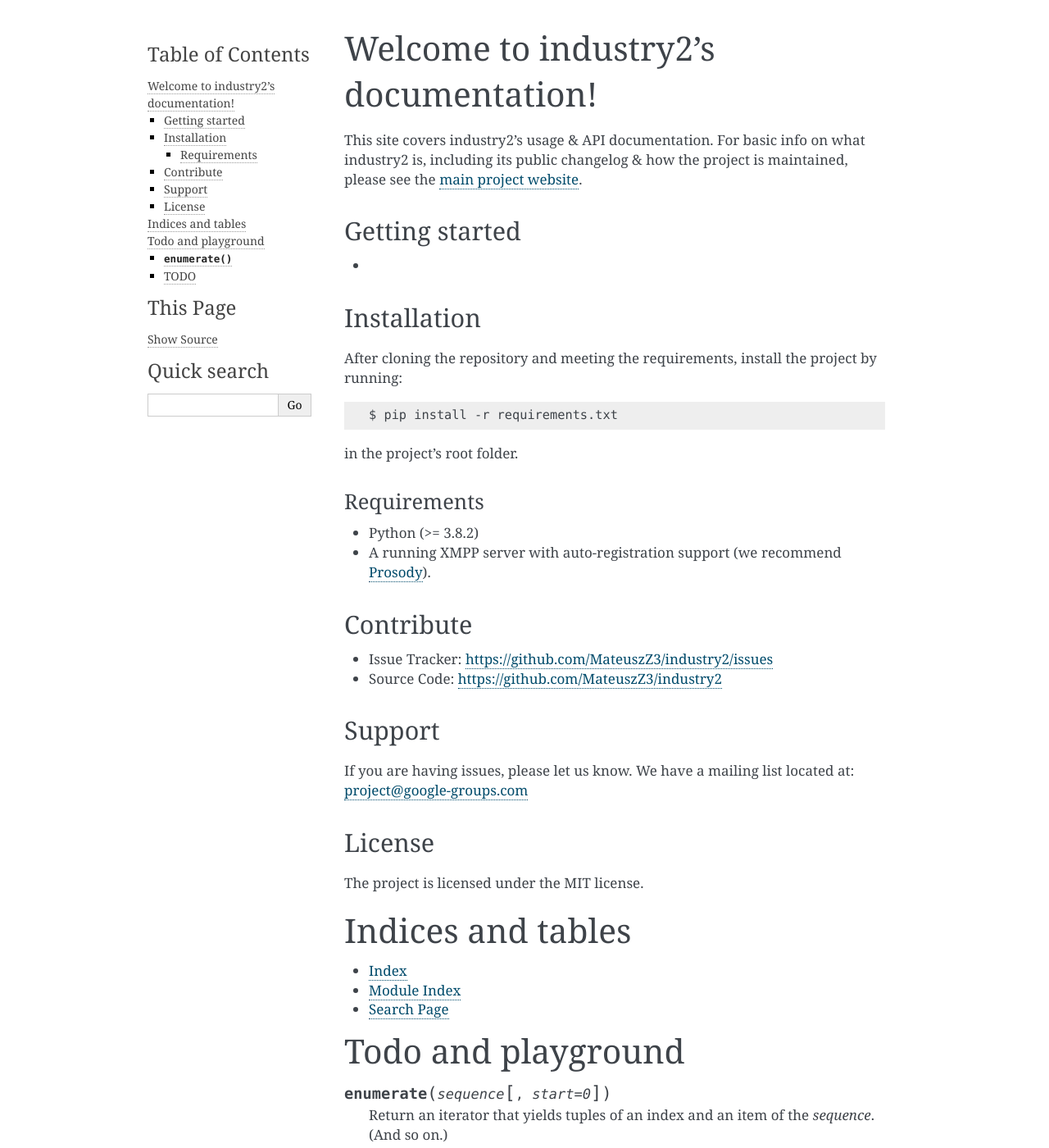
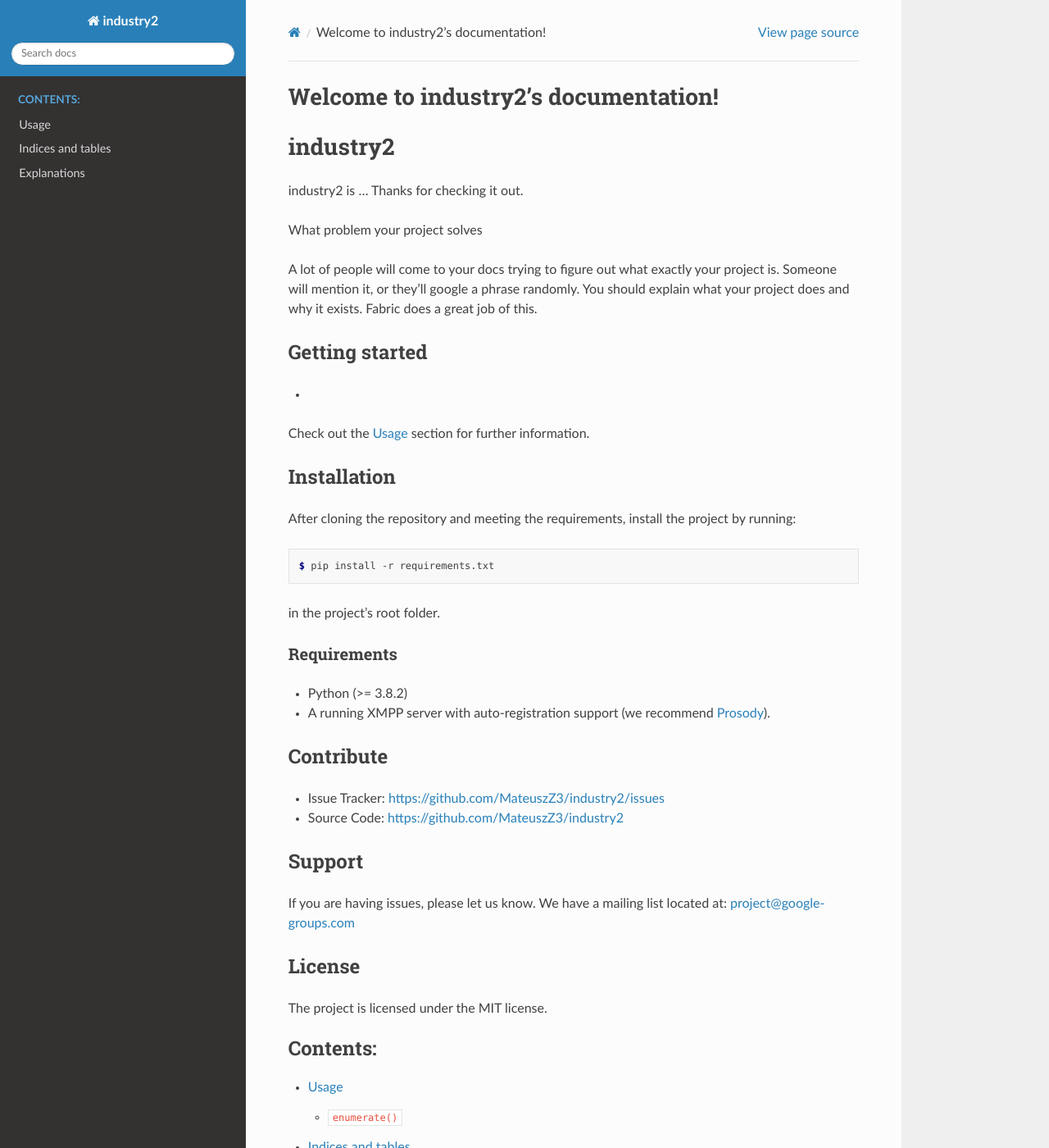
Before and after one commit to MateuszZ3/industry2, a Sphinx documentation site: the page built from docs/index.rst, in a window 1280 px wide and 1400 px high. Shown: the whole window at 82% size. Built offline with Sphinx 7.4.7 and the Read the Docs theme 2.0.0, drawn with Linux system fonts in a browser that asks for light colours; some of the changed text lies outside the part shown.

Commit message:
Change theme; index.rst now includes README

```diff
--- /dev/null
+++ b/README.rst
@@ -0,0 +1,54 @@
+industry2
+=========
+
+industry2 is ...
+Thanks for checking it out.
+
+What problem your project solves
+
+A lot of people will come to your docs trying to figure out what exactly your project is. Someone will mention it, or
+they’ll google a phrase randomly. You should explain what your project does and why it exists. Fabric does a great job
+of this.
+
+.. _getting-started:
+
+Getting started
+---------------
+
+*
+
+Check out the :doc:`usage` section for further information.
+
+Installation
+------------
+
+After cloning the repository and meeting the requirements, install the project by running:
+
+.. code-block:: console
+
+   $ pip install -r requirements.txt
+
+in the project's root folder.
+
+Requirements
+^^^^^^^^^^^^
+
+* Python (>= 3.8.2)
+* A running XMPP server with auto-registration support (we recommend `Prosody <https://prosody.im/>`_).
+
+Contribute
+----------
+
+* Issue Tracker: https://github.com/MateuszZ3/industry2/issues
+* Source Code: https://github.com/MateuszZ3/industry2
+
+Support
+-------
+
+If you are having issues, please let us know.
+We have a mailing list located at: project@google-groups.com
+
+License
+-------
+
+The project is licensed under the MIT license.
--- a/docs/conf.py
+++ b/docs/conf.py
@@ -46,7 +46,7 @@
 # The theme to use for HTML and HTML Help pages.  See the documentation for
 # a list of builtin themes.
 #
-html_theme = 'alabaster'
+html_theme = 'sphinx_rtd_theme'
 
 # Add any paths that contain custom static files (such as style sheets) here,
 # relative to this directory. They are copied after the builtin static files,
--- a/docs/index.rst
+++ b/docs/index.rst
@@ -6,76 +6,17 @@
 Welcome to industry2's documentation!
 =====================================
 
-This site covers industry2’s usage & API documentation. For basic info on what industry2 is, including its public
-changelog & how the project is maintained, please see the
-`main project website <https://github.com/MateuszZ3/industry2/>`_.
+.. include:: ../README.rst
 
 .. toctree::
    :maxdepth: 2
    :caption: Contents:
 
-Getting started
----------------
-
-*
-
-Installation
-------------
-
-After cloning the repository and meeting the requirements, install the project by running:
-
-.. code-block::
-
-   $ pip install -r requirements.txt
-
-in the project's root folder.
-
-Requirements
-^^^^^^^^^^^^
-
-* Python (>= 3.8.2)
-* A running XMPP server with auto-registration support (we recommend `Prosody <https://prosody.im/>`_).
-
-Contribute
-----------
-
-* Issue Tracker: https://github.com/MateuszZ3/industry2/issues
-* Source Code: https://github.com/MateuszZ3/industry2
-
-Support
--------
-
-If you are having issues, please let us know.
-We have a mailing list located at: project@google-groups.com
-
-License
--------
-
-The project is licensed under the MIT license.
-
-Indices and tables
-==================
-
-* :ref:`genindex`
-* :ref:`modindex`
-* :ref:`search`
-
-Todo and playground
-===================
-
-.. function:: enumerate(sequence[, start=0])
-
-   Return an iterator that yields tuples of an index and an item of the
-   *sequence*. (And so on.)
-
-* This should reference :func:`enumerate` above. Does it?
-* This should reference :func:`io.open` in Python's docs. Does it?
-* This should reference :class:`spade.agent.Agent` in SPADE's docs. Does it?
+   usage
+   explanations
 
 TODO
 ----
-
-* [Spade FSM](https://spade-mas.readthedocs.io/en/latest/behaviours.html?highlight=state#finite-state-machine-behaviour)
 
 * [ ] abstrakcja modeli negocjacji +
 * [ ] dodać awarie, że sie mogą psuć
--- a/docs/requirements.txt
+++ b/docs/requirements.txt
@@ -1 +1,3 @@
 Sphinx==4.0.3
+sphinx_rtd_theme==0.5.2
+readthedocs-sphinx-search==0.1.0
--- a/setup.py
+++ b/setup.py
@@ -19,7 +19,7 @@
     # 'fancy feature': ['django'],
 }
 
-with open('README.md') as f:
+with open('README.rst') as f:
     readme = f.read()
 
 setup(
@@ -27,7 +27,7 @@
     version=VERSION,
     description=DESCRIPTION,
     long_description=readme,
-    long_description_content_type="text/markdown",
+    long_description_content_type="text/x-rst",
     author=AUTHOR,
     author_email=EMAIL,
     python_requires=REQUIRES_PYTHON,
```
Also changed, not shown: other parts of docs/index.rst (+0 -10 lines), README.md (deleted, +0 -46 lines), docs/explanations.rst (added, +12 -0 lines), docs/usage.rst (added, +20 -0 lines).
